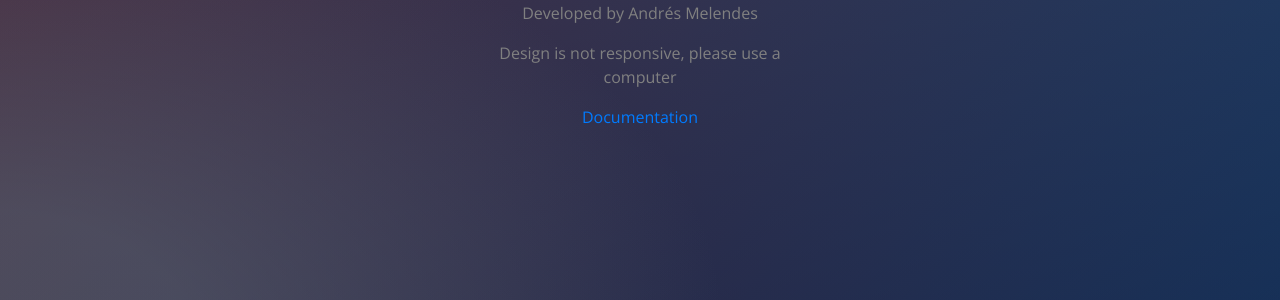
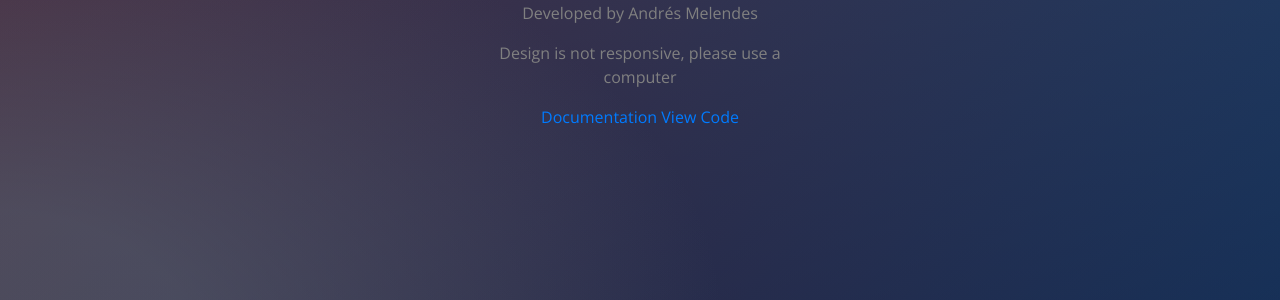
Before and after one commit to i27ae15/Pantry-Administrator, a Flask app: page / in a window 1280 px wide. Shown: the part 473-773 px from the top of the page. Run offline with Flask 2, Linux system fonts and the light colour scheme; some libraries are stand-ins or nearby versions.

Commit message:
Add Links

```diff
--- a/templates/pantry/documentation.html
+++ b/templates/pantry/documentation.html
@@ -29,12 +29,14 @@
 
     <div class="cardBox cardBoxOne">
         <div class="card">
+
             <h1>Documentation</h1>
 
             <h4><strong>Please do not add any personal information and be respectful with the information you
                     provide</strong></h4>
             <br>
             <h2>What is in this project?</h2>
+            <a href="https://github.com/i27ae15/Pantry-Administrator.git">View Code</a>
             <br>
 
             <h3>Resume:</h3>
--- a/templates/pantry/index.html
+++ b/templates/pantry/index.html
@@ -10,6 +10,8 @@
         <p style="color: gray;">Developed by Andrés Melendes</p>
         <p style="color: gray;">Design is not responsive, please use a computer</p>
         <a href="{{ url_for('documentation') }}">Documentation</a>
+        <a href="https://github.com/i27ae15/Pantry-Administrator.git">View Code</a>
+
     </div>
 
 
```
